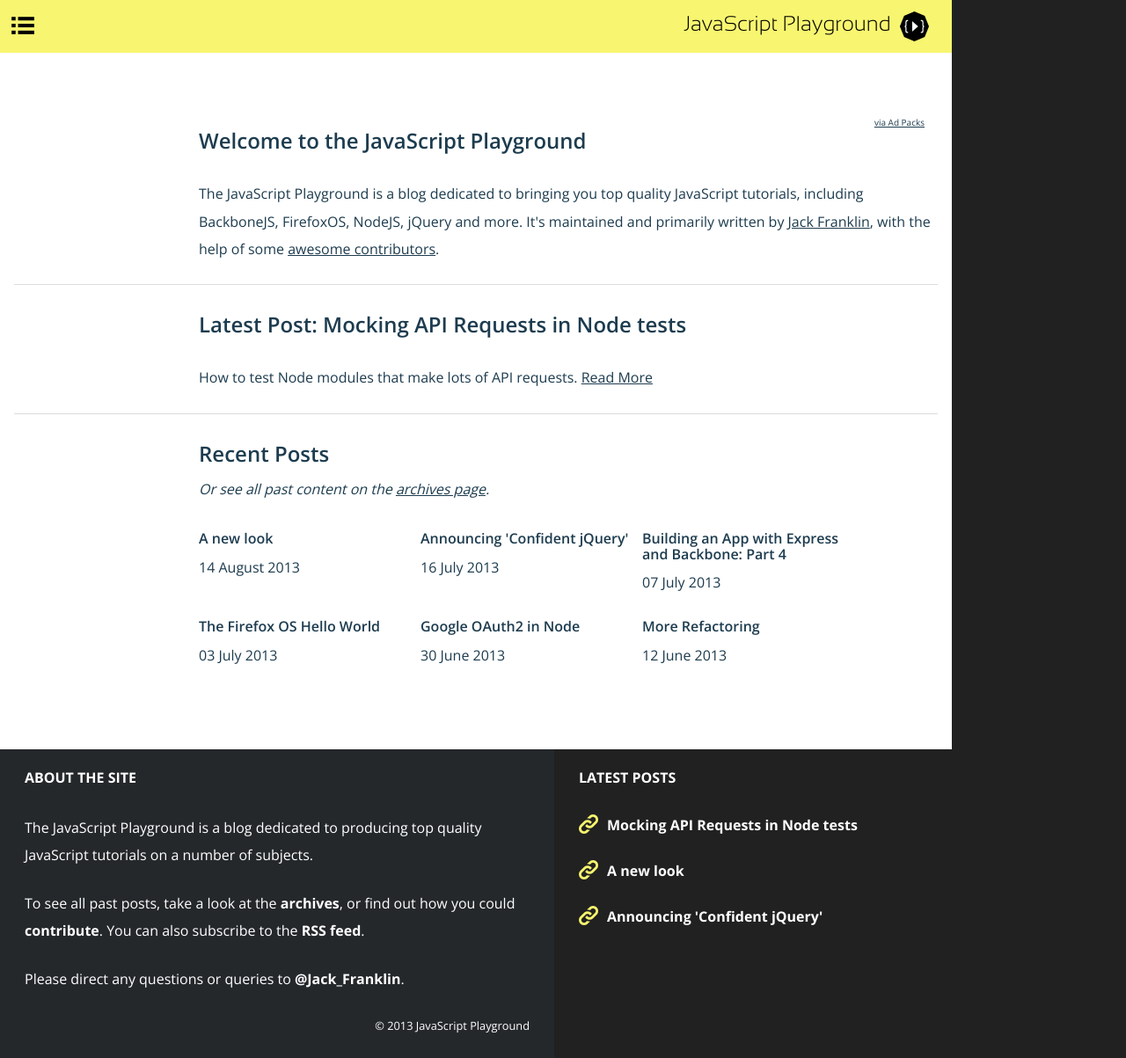
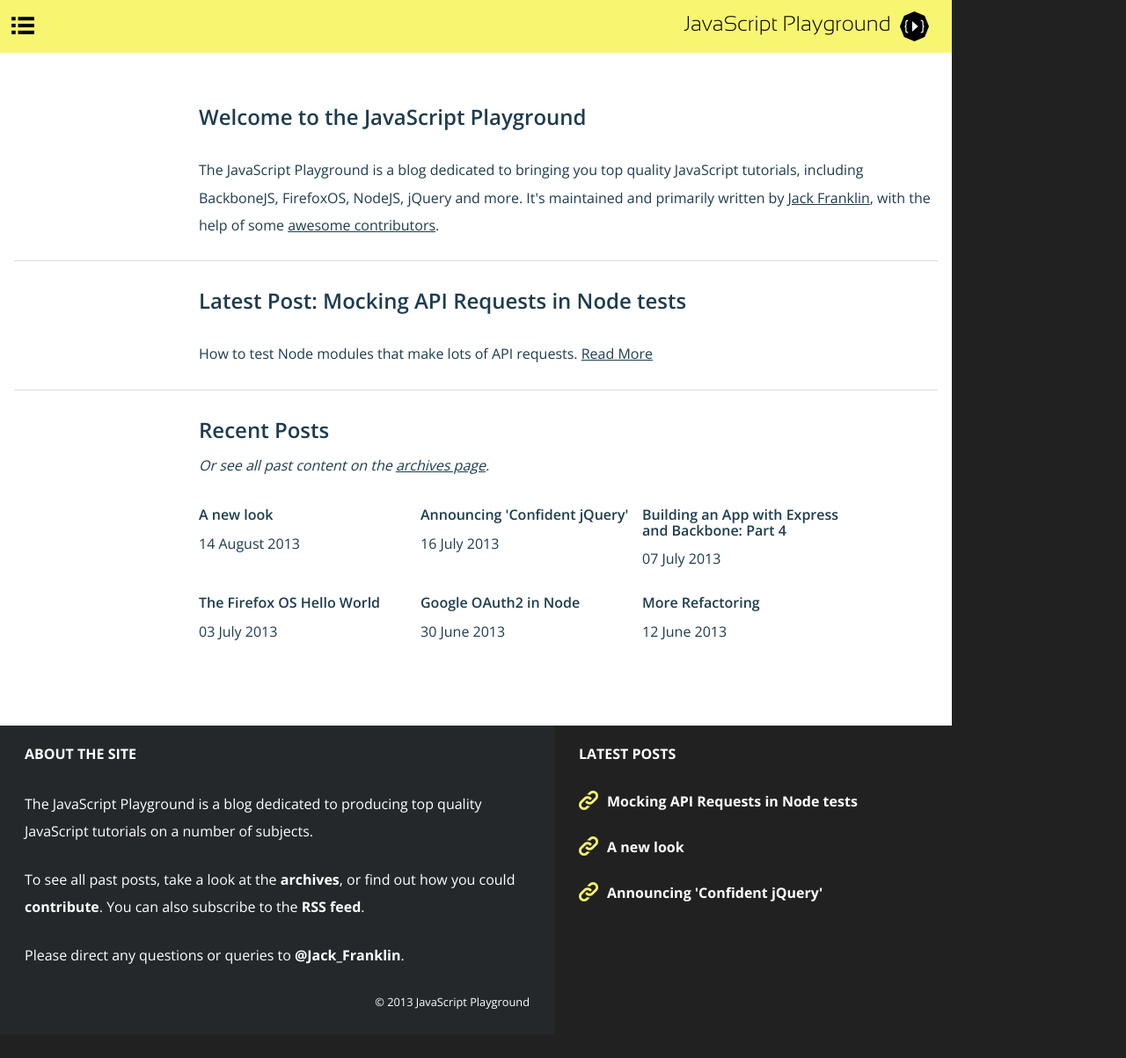
Before and after one commit to jackfranklin/javascriptplayground.com, a Jekyll site: the page built from index.html, in a window 1280 px wide. Shown: the whole page at 88% size. Built offline with Jekyll 4.4.1, drawn with Linux system fonts in a browser that asks for light colours; nearby versions of some CDN libraries; after the commit the page ends 1176 px from its top, so only the background shows below that.

Commit message:
comment out the broken ad code

```diff
--- a/_layouts/default.html
+++ b/_layouts/default.html
@@ -16,11 +16,11 @@
     <!-- AdPacks.com Ad Code -->
     <script type="text/javascript">
     (function(){
-      var bsa = document.createElement('script');
-         bsa.type = 'text/javascript';
-         bsa.async = true;
-         bsa.src = '//s3.buysellads.com/ac/bsa.js';
-      (document.getElementsByTagName('head')[0]||document.getElementsByTagName('body')[0]).appendChild(bsa);
+      // var bsa = document.createElement('script');
+      //    bsa.type = 'text/javascript';
+      //    bsa.async = true;
+      //    bsa.src = '//s3.buysellads.com/ac/bsa.js';
+      // (document.getElementsByTagName('head')[0]||document.getElementsByTagName('body')[0]).appendChild(bsa);
     })();
     </script>
     <!-- End AdPacks.com Ad Code -->
@@ -41,8 +41,8 @@
       </ul>
     </nav>
     <div class="main-wrapper">
-      <div id="bsap_1289624" class="bsarocks bsap_1b279d3377296632c9d88f73bc1dcf15"></div>
-      <a href="http://adpacks.com" id="bsap_aplink">via Ad Packs</a>
+      <!-- <div id="bsap_1289624" class="bsarocks bsap_1b279d3377296632c9d88f73bc1dcf15"></div> -->
+      <!-- <a href="http://adpacks.com" id="bsap_aplink">via Ad Packs</a> -->
       <section role="main">
         {{ content }}
       </section>
```
